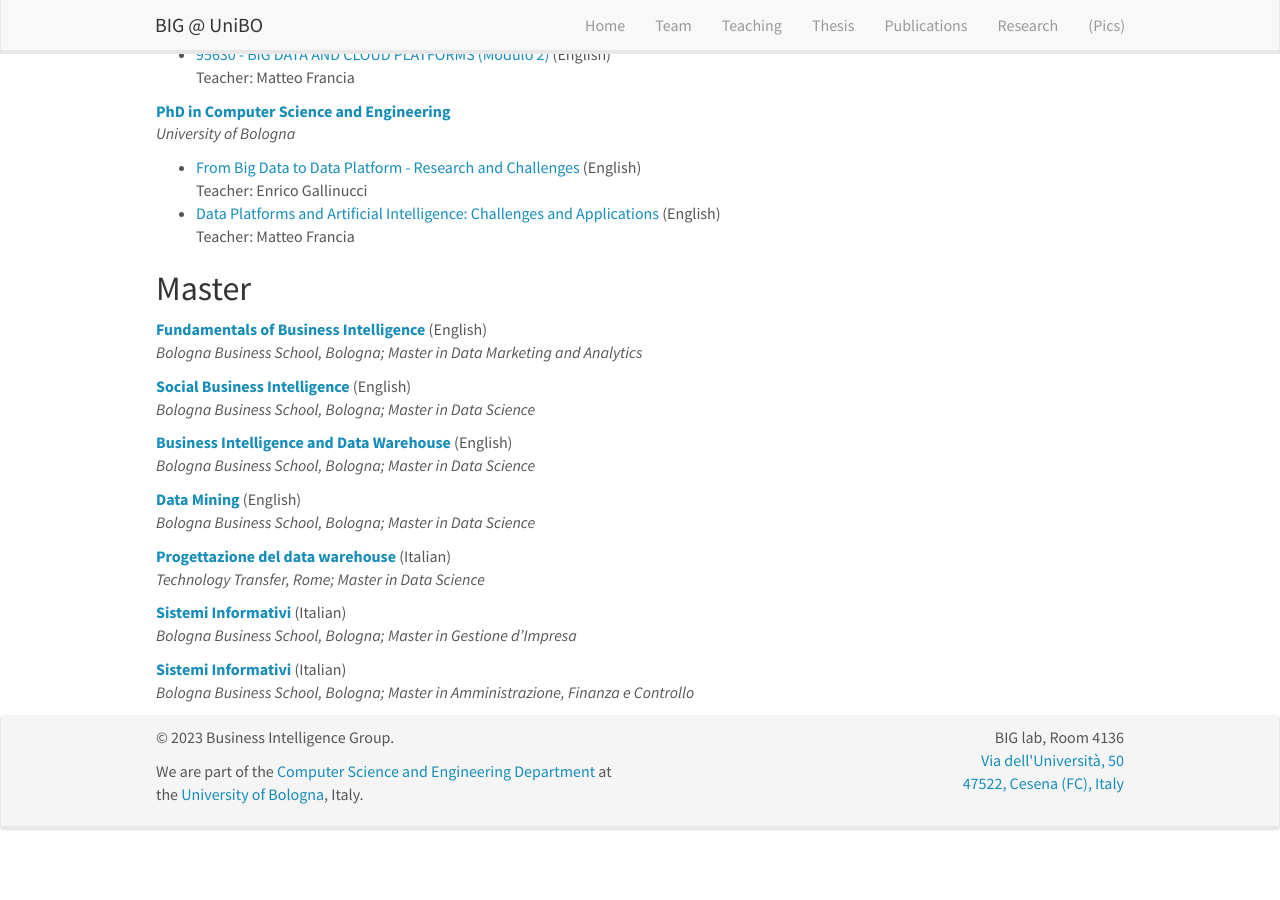
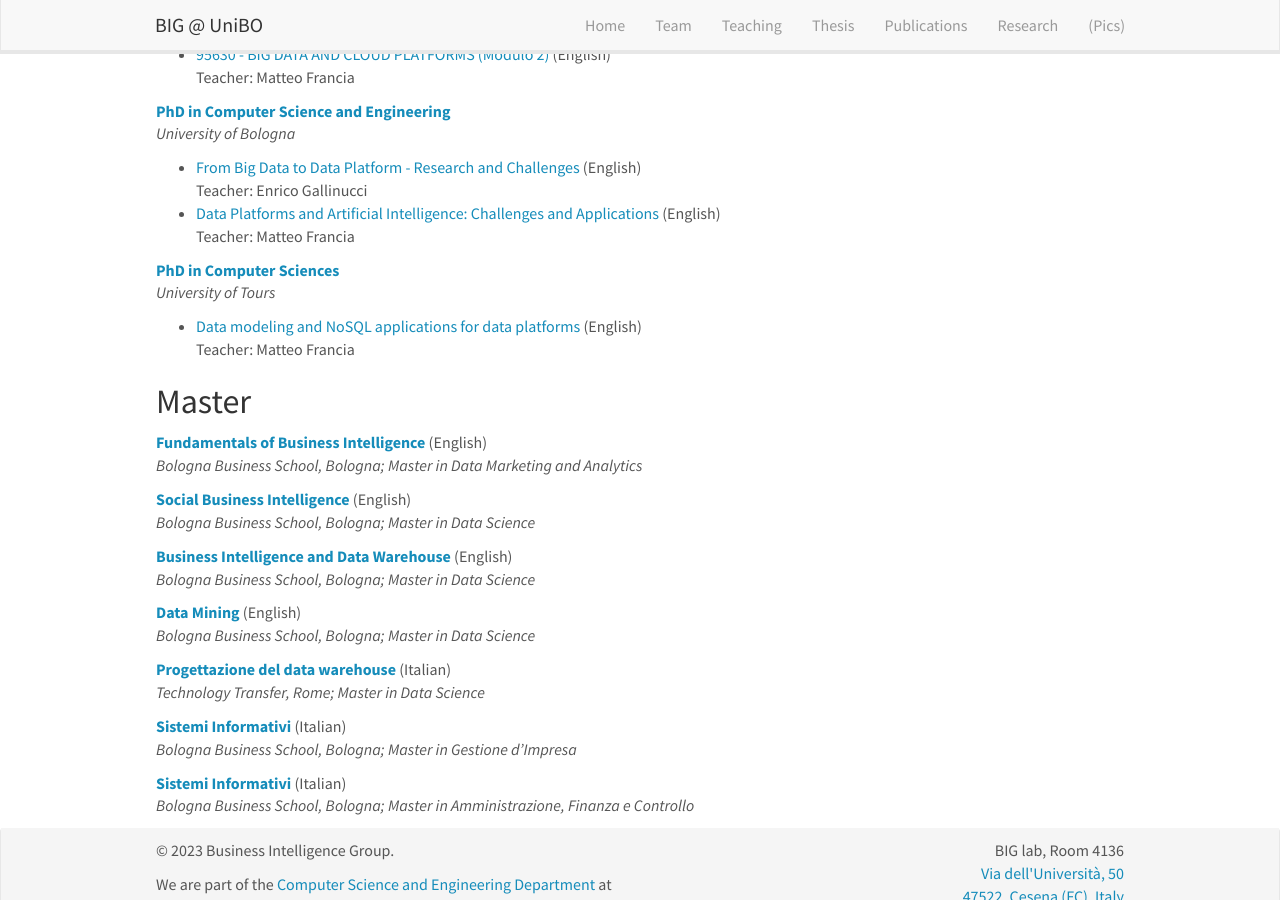
Before and after one commit to big-unibo/big-unibo.github.io, a Jekyll site: the page built from _pages/teaching.md, in a window 1280 px wide and 900 px high, scrolled down 1108 px. Built offline with Jekyll 4.4.1, drawn with Linux system fonts in a browser that asks for light colours; nearby versions of some CDN libraries; before the commit the page ends 1960 px from its top, so only the background shows below that.

Commit message:
update phd courses

```diff
--- a/_data/courses-university.yml
+++ b/_data/courses-university.yml
@@ -107,4 +107,14 @@
   - title: "Data Platforms and Artificial Intelligence: Challenges and Applications"
     language: English
     teachers: Matteo Francia
-    homelink:
+    homelink: phd-course-from-big-data-to-data-platform
+
+- title: PhD in Computer Sciences
+  venue: University of Tours
+  link:
+  courses:
+
+  - title: "Data modeling and NoSQL applications for data platforms"
+    language: English
+    teachers: Matteo Francia
+    homelink: phd-nosql-utours-2324
```
